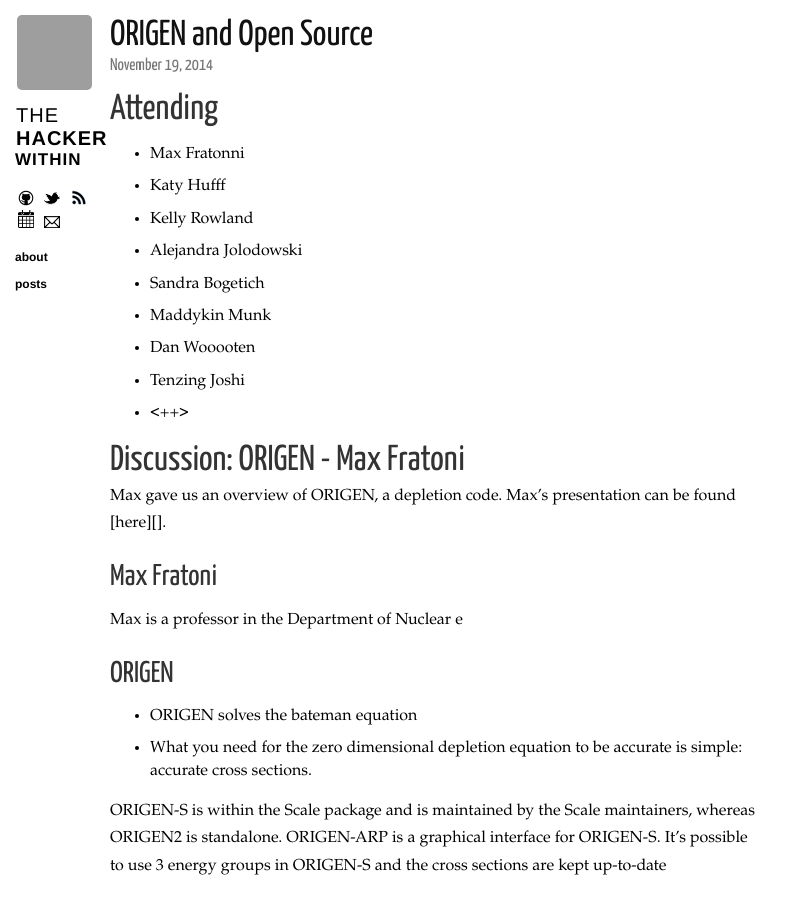
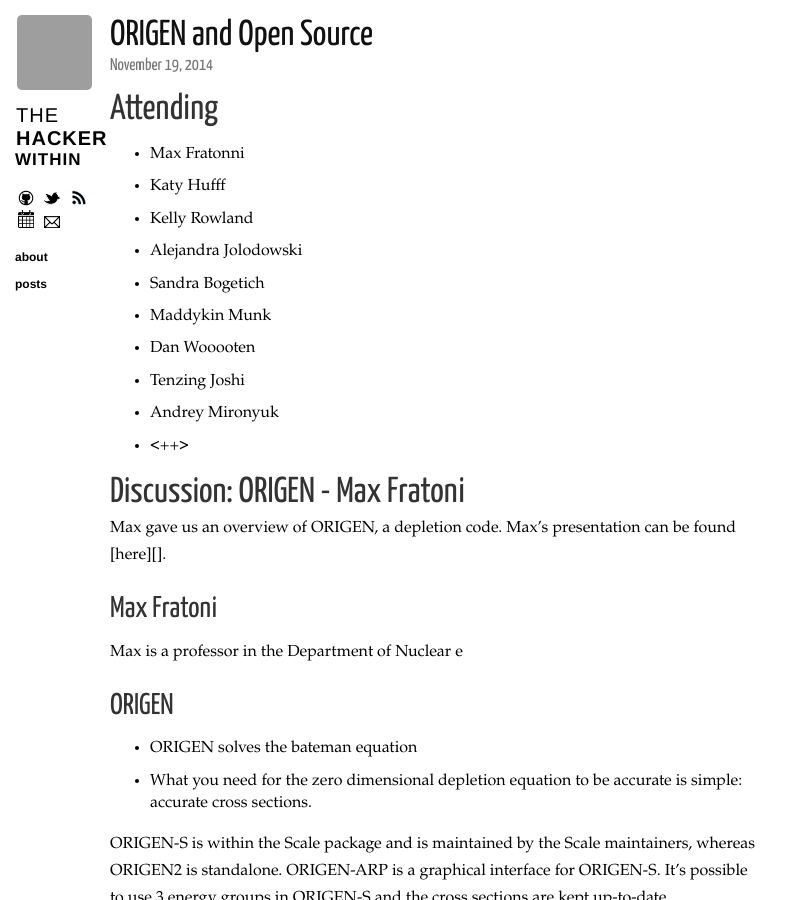
Before and after one commit to thehackerwithin/berkeley, a Jekyll site: the page built from _posts/2014-11-19-origen-and-open-source.markdown, in a window 1280 px wide and 900 px high. Shown: the whole window, without its empty margins (0-803 px from the left). Built offline with Jekyll 4.4.1, drawn with Linux system fonts in a browser that asks for light colours; nearby versions of some CDN libraries; Markdown is read by kramdown in place of the engine named in the settings; comment, search, counter and statistics services are not loaded; grey boxes are pictures that could not be loaded.

Commit message:
Added my name, Andrey Mironyuk

```diff
--- a/_posts/2014-11-19-origen-and-open-source.markdown
+++ b/_posts/2014-11-19-origen-and-open-source.markdown
@@ -17,6 +17,7 @@ tags: meeting
 - Maddykin Munk
 - Dan Wooooten
 - Tenzing Joshi
+- Andrey Mironyuk
 - <++>
 
 # Discussion: ORIGEN - Max Fratoni
```
